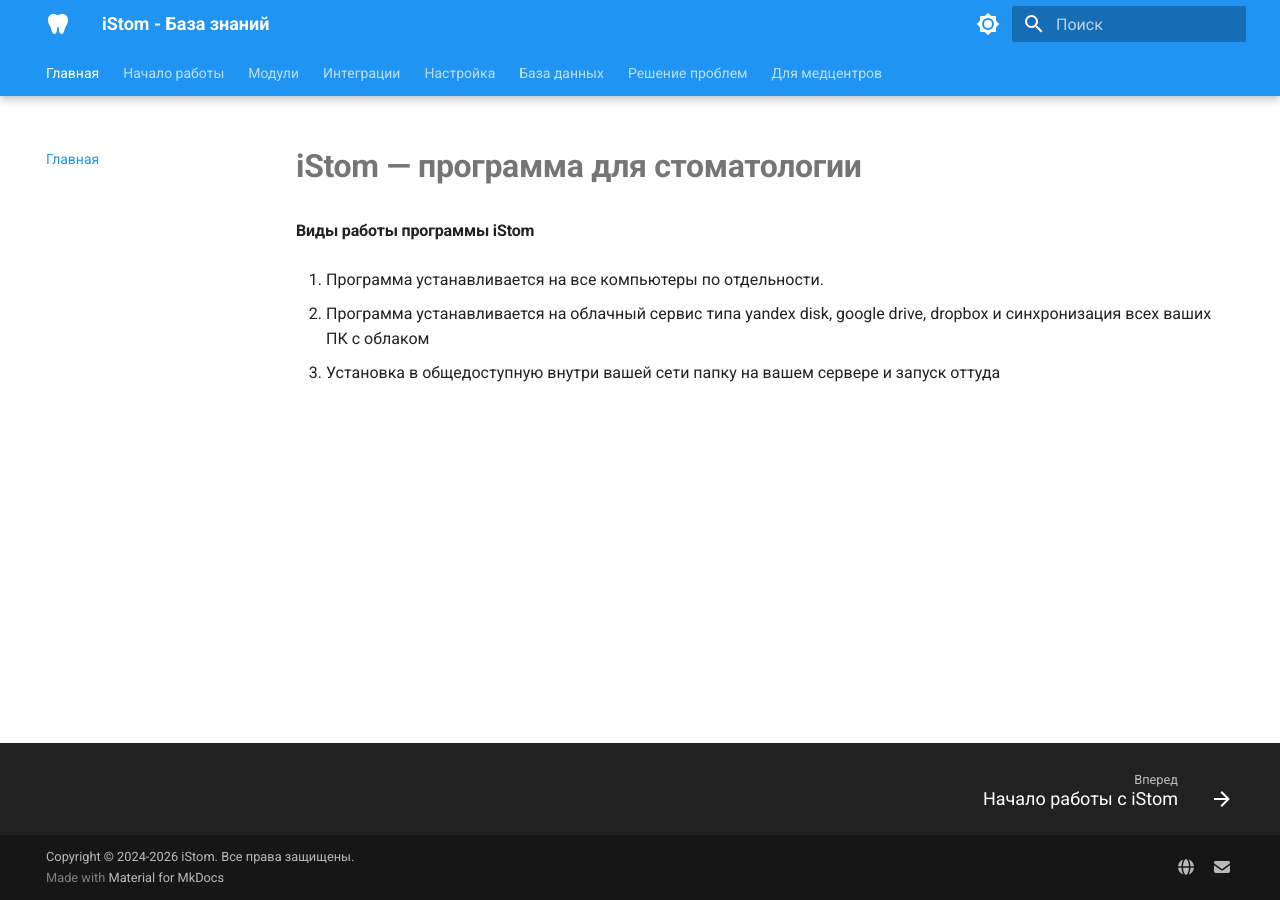
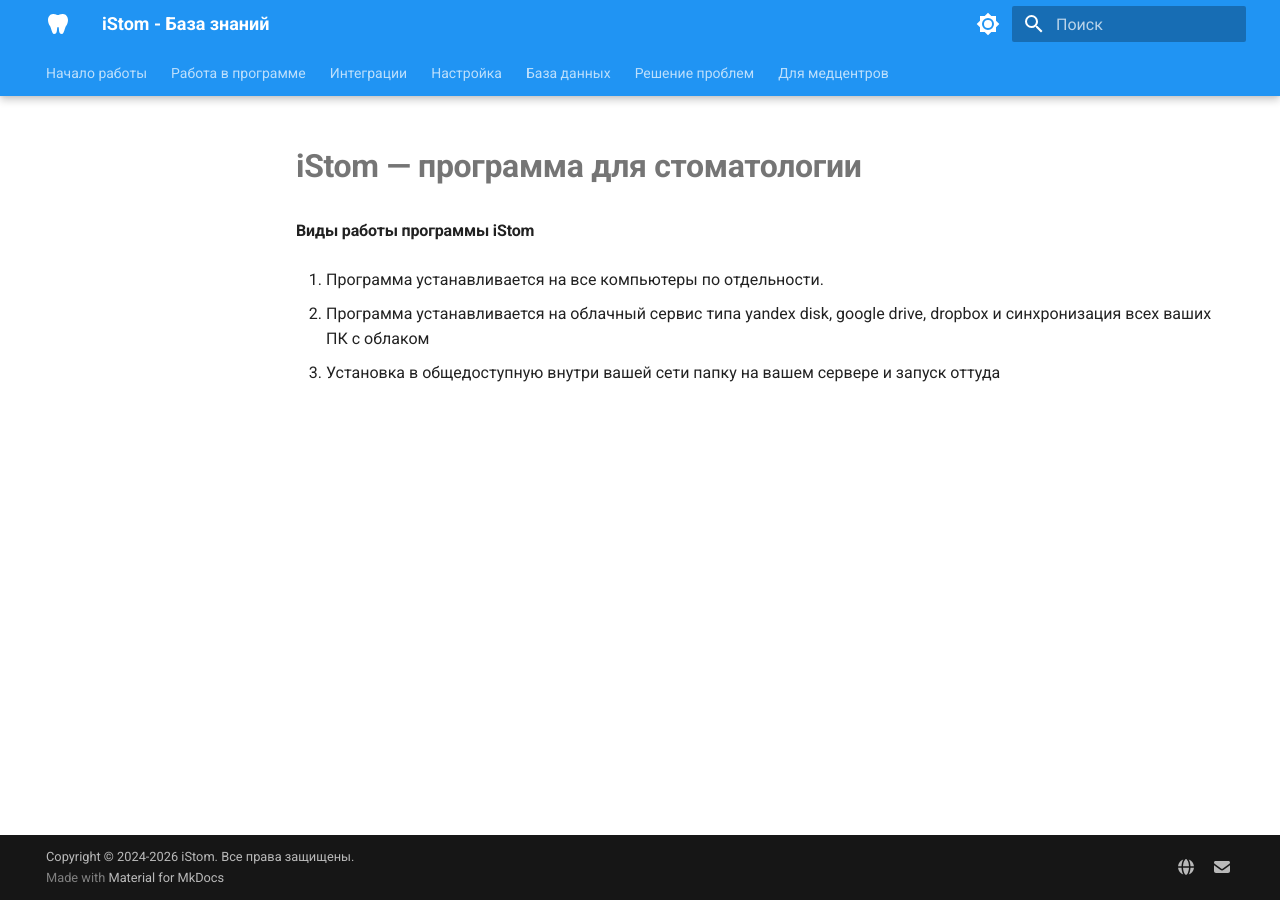
Before and after one commit to boodaloo/istom-docs, an MkDocs documentation site: the page built from docs/index.md, in a window 1280 px wide. Built offline with MkDocs 1.6.1 and Material for MkDocs 9.7.7, drawn with Linux system fonts in a browser that asks for light colours.

Commit message:
Убрал раздел Главное и переименовал раздел Модули в Работа с программой

```diff
--- a/mkdocs.yml
+++ b/mkdocs.yml
@@ -140,7 +140,7 @@
 
 # Структура навигации
 nav:
-  - Главная: index.md
+  # - Главная: index.md
 
   - Начало работы:
     - getting-started/index.md
@@ -153,7 +153,7 @@
     - Первоначальная настройка: getting-started/first-steps.md
     - Обозначение кнопок: getting-started/ui-buttons.md
 
-  - Модули:
+  - Работа в программе:
     - modules/index.md
     - Обзор всех модулей: modules/overview.md
 
```
